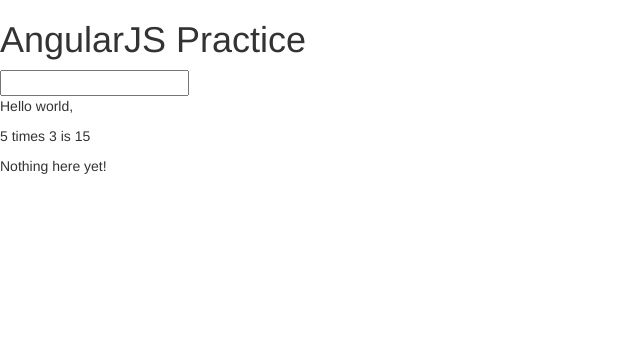
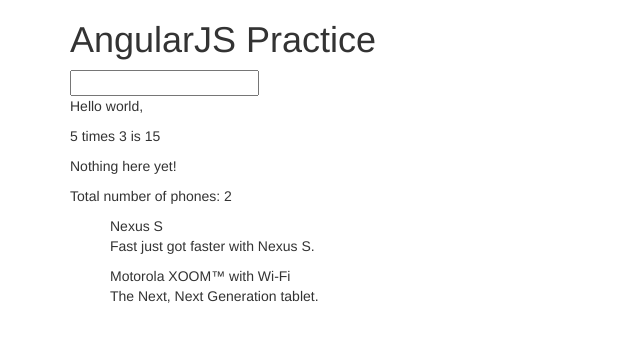
Before and after one commit to ikuwow/angularjs-prac, a website: page app/index.html in a window 1280 px wide. Shown: the whole page, without its empty margins (0-640 px from the left). Drawn offline with nearby package versions, Linux system fonts and the light colour scheme.

Commit message:
1 - Static Template

```diff
--- a/app/index.html
+++ b/app/index.html
@@ -2,6 +2,7 @@
 <html ng-app><!-- a[ng]larjs -->
 <head>
   <meta charset="utf-8"/>
+  <meta name="viewport" content="width=device-width, initial-scale=1">
   <title>AngularJS</title>
 
   <link rel="stylesheet" href="bower_components/bootstrap/dist/css/bootstrap.css">
@@ -10,6 +11,9 @@
   <script src="bower_components/angular/angular.min.js"></script>
 </head>
 <body>
+
+<div class="container">
+
 <h1>AngularJS Practice</h1>
 
 <form action="#">
@@ -20,5 +24,20 @@
 <p> 5 times 3 is {{ 5 * 3 }}</p><!-- javascript notation can be used in {{ }} -->
 <p>Nothing here {{ 'yet' + '!' }}</p>
 
+<p>Total number of phones: 2</p>
+
+<ul>
+  </li>
+    <span>Nexus S</span>
+    <p>Fast just got faster with Nexus S.</p>
+  </li>
+  </li>
+    <span>Motorola XOOM™ with Wi-Fi</span>
+    <p>The Next, Next Generation tablet.</p>
+  </li>
+</ul>
+
+</div>
+
 </body>
 </html>
```
